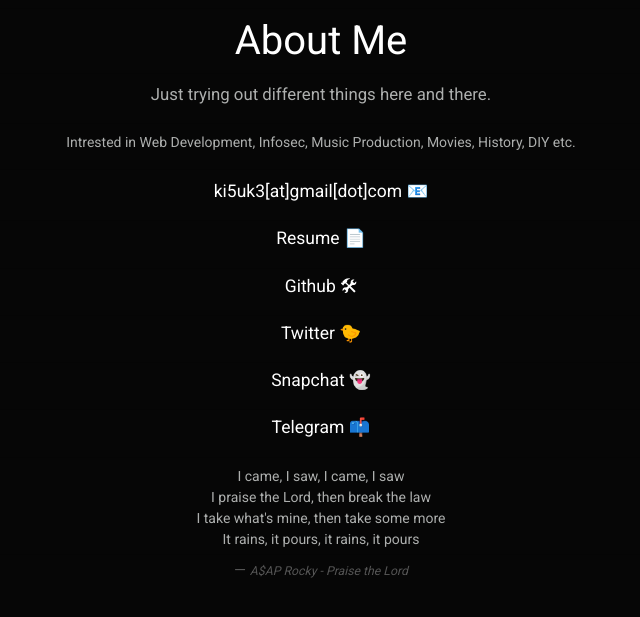
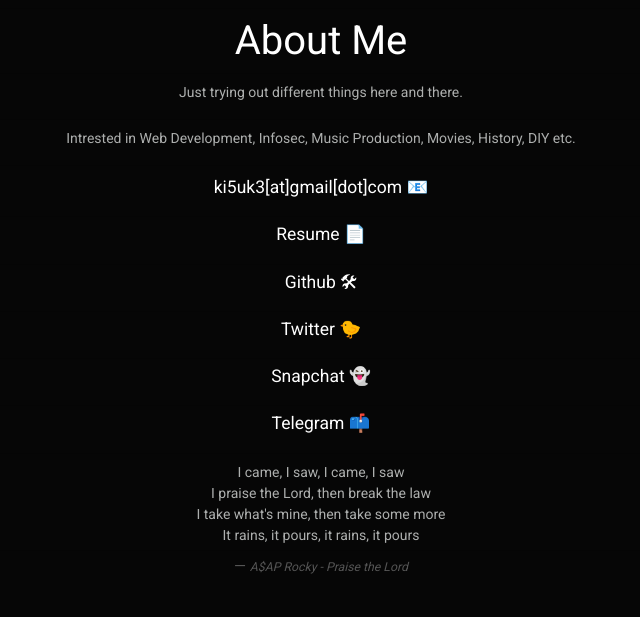
Before and after one commit to ki5uk3/ki5uk3.github.io, a Jekyll site: the page index.html, which Jekyll copies as it is, in a window 1280 px wide. Shown: the top 617 px of the page, without its empty margins (319-959 px from the left). Built offline with Jekyll 4.4.1, drawn with Linux system fonts in a browser that asks for light colours; nearby versions of some CDN libraries.

Commit message:
Update index.html

```diff
--- a/index.html
+++ b/index.html
@@ -20,7 +20,7 @@
  <div class="container">
   <h3 class="display-5">About Me</h3>
   <hr class=my-2>
-  <p class="lead" style="font-size: 120%">Just trying out different things here and there.</p>
+  <p class="lead" style="font-size: 100%">Just trying out different things here and there.</p>
   <hr class="my-2">
   <p>Intrested in Web Development, Infosec, Music Production, Movies, History, DIY etc.</p>
 <hr class=my-2>
```
